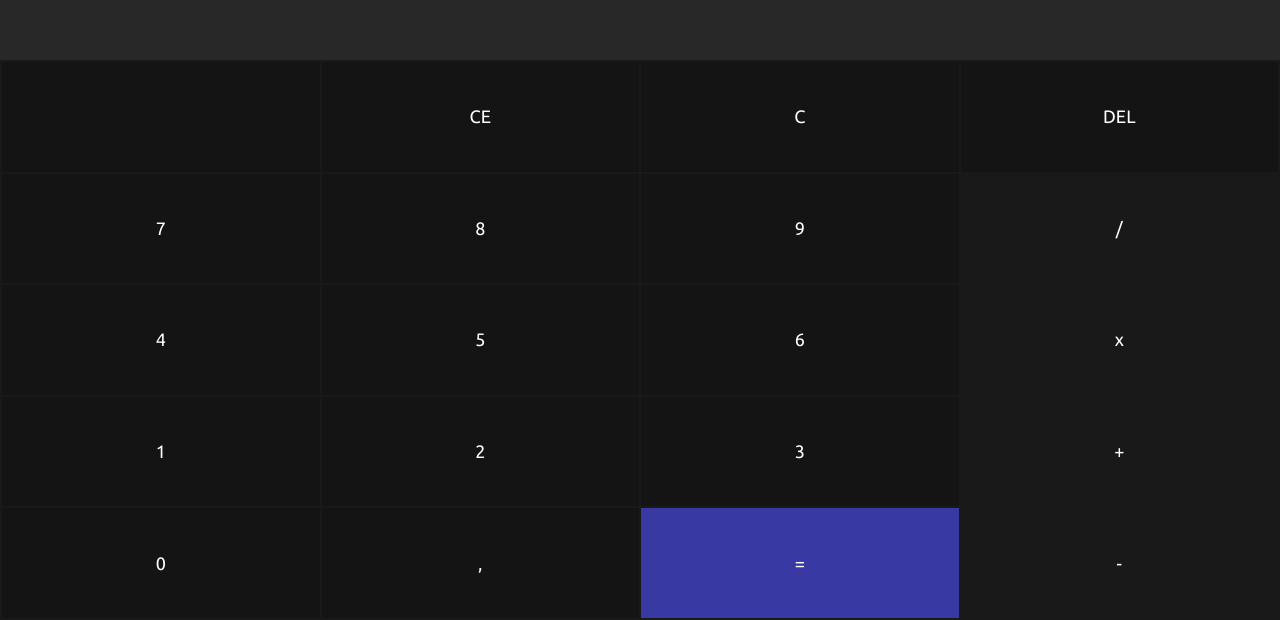
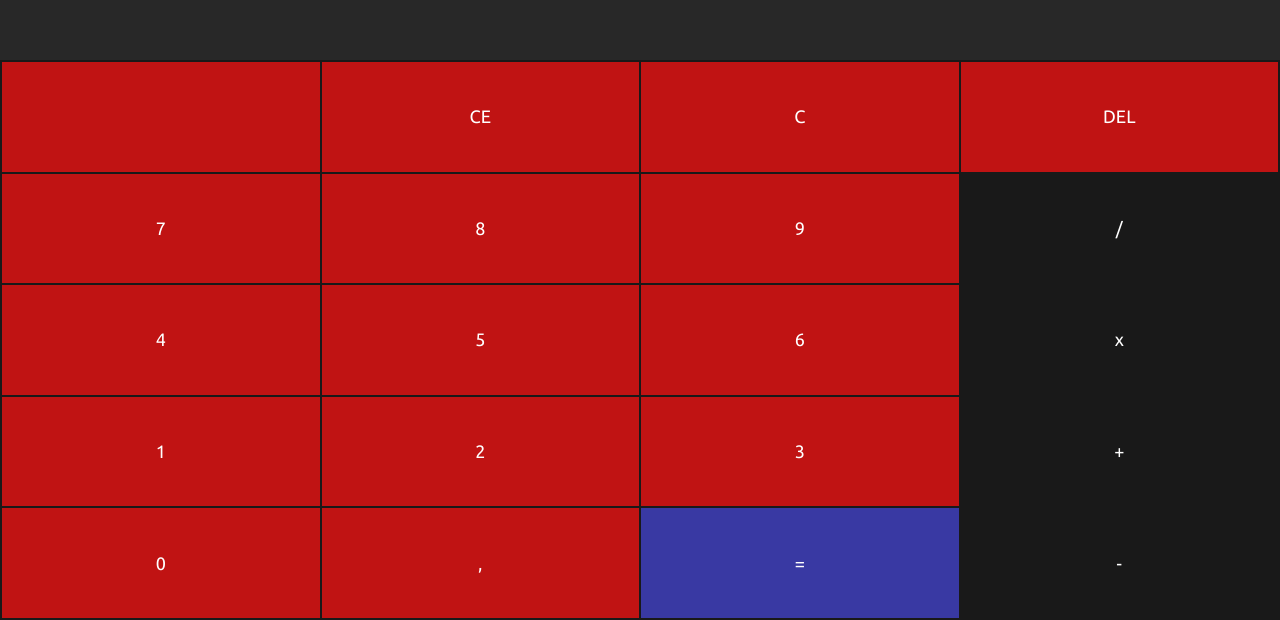
Before and after one commit to felixkleeschulte/calculator-webapp, a plain HTML site: page index.html in a window 1280 px wide. Shown: the part 180-800 px from the top of the page. Drawn offline with Linux system fonts and the light colour scheme.

Commit message:
red color

```diff
--- a/style.css
+++ b/style.css
@@ -13,7 +13,7 @@ table {
 td {
     width: 25%;
     color: white;
-    background-color: #141414;
+    background-color: #c01313;
     text-align: center;
     vertical-align: middle;
     font-size: 18px;
```
